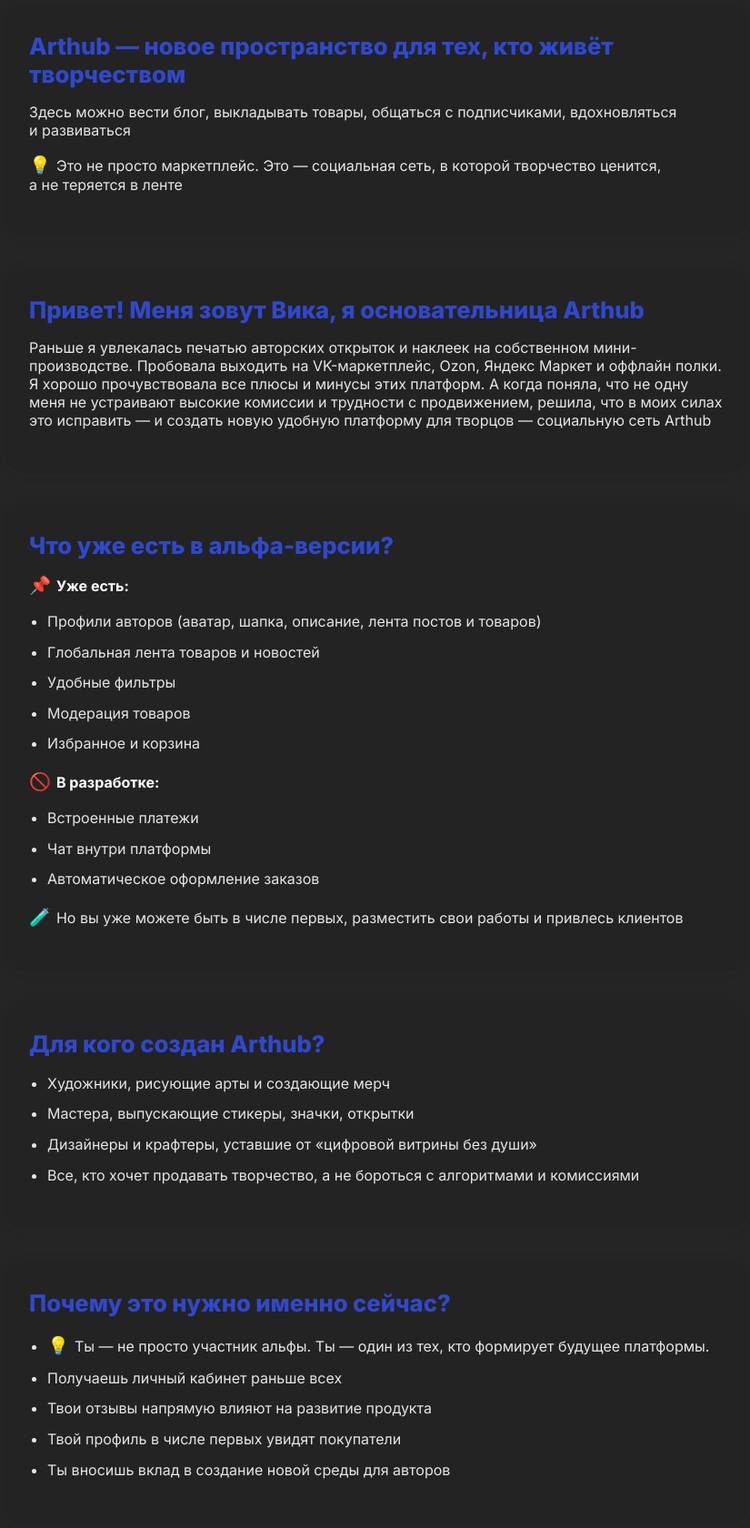
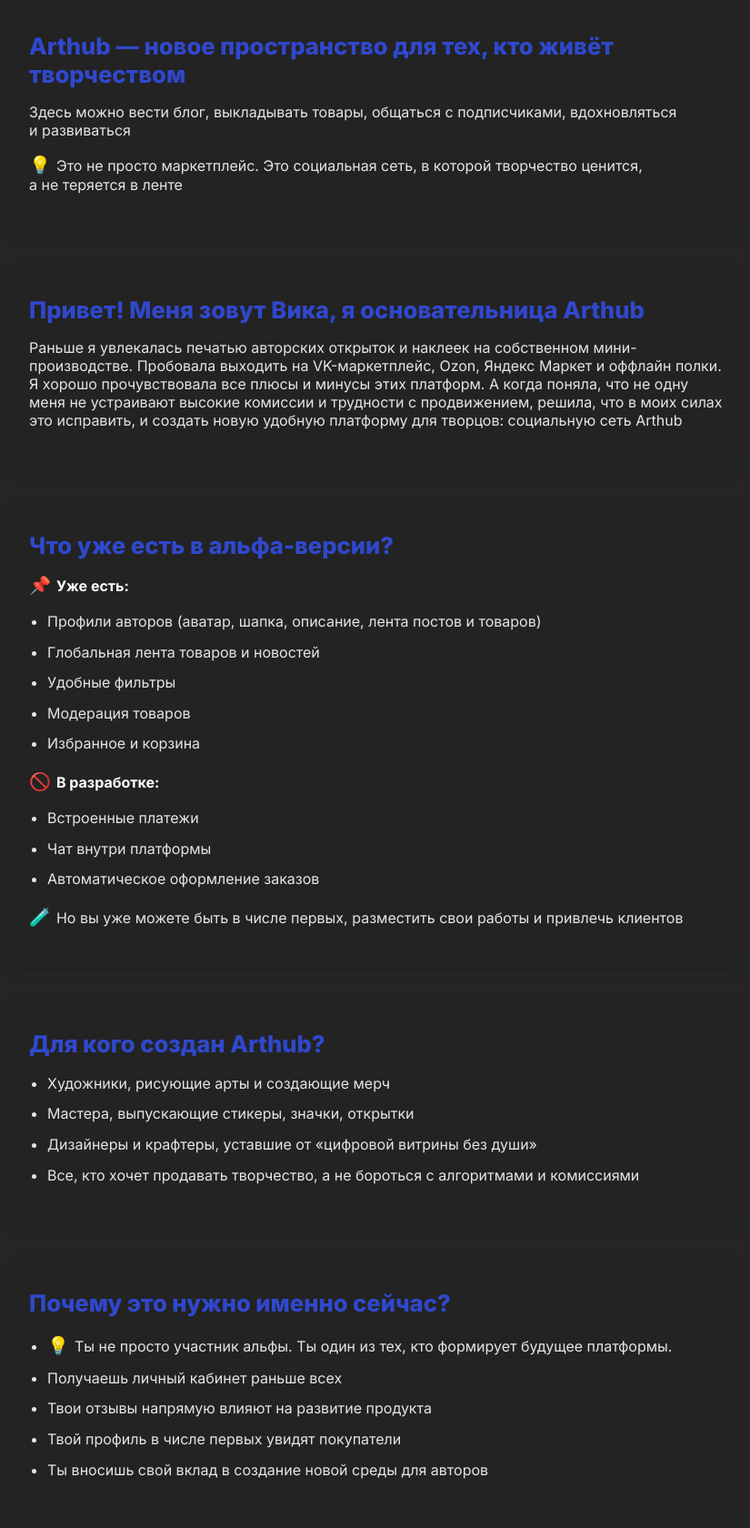
Before and after one commit to Victoria396/arthub_main-page, a plain HTML site: page index.html in a window 1280 px wide. Shown: the part 581-2261 px from the top of the page at 91% size, without its empty margins (226-1051 px from the left). Drawn offline with Linux system fonts and the light colour scheme.

Commit message:
проверка на орфографию и пунктуацию

```diff
--- a/index.html
+++ b/index.html
@@ -21,13 +21,13 @@
 <section class="intro-section">
 <h2>Arthub&nbsp;&mdash; новое пространство для тех, кто живёт творчеством</h2>
 <p>Здесь можно вести блог, выкладывать товары, общаться с&nbsp;подписчиками, вдохновляться и&nbsp;развиваться</p>
-<p><span class="emoji">💡</span>Это не&nbsp;просто маркетплейс. Это&nbsp;&mdash; социальная сеть, в&nbsp;которой творчество ценится, а&nbsp;не&nbsp;теряется в&nbsp;ленте</p>
+<p><span class="emoji">💡</span>Это не&nbsp;просто маркетплейс. Это социальная сеть, в&nbsp;которой творчество ценится, а&nbsp;не&nbsp;теряется в&nbsp;ленте</p>
 </section>
 
 <section class="history-section">
 <h2>Привет! Меня зовут Вика, я&nbsp;основательница Arthub</h2>
 <p>
-Раньше я&nbsp;увлекалась печатью авторских открыток и&nbsp;наклеек на&nbsp;собственном мини-производстве. Пробовала выходить на&nbsp;VK-маркетплейс, Ozon, Яндекс Маркет и&nbsp;оффлайн полки. Я&nbsp;хорошо прочувствовала все плюсы и&nbsp;минусы этих платформ. А&nbsp;когда поняла, что не&nbsp;одну меня не&nbsp;устраивают высокие комиссии и&nbsp;трудности с&nbsp;продвижением, решила, что в&nbsp;моих силах это исправить&nbsp;&mdash; и&nbsp;создать новую удобную платформу для творцов&nbsp;&mdash; социальную сеть Arthub
+Раньше я&nbsp;увлекалась печатью авторских открыток и&nbsp;наклеек на&nbsp;собственном мини-производстве. Пробовала выходить на&nbsp;VK-маркетплейс, Ozon, Яндекс Маркет и&nbsp;оффлайн полки. Я&nbsp;хорошо прочувствовала все плюсы и&nbsp;минусы этих платформ. А&nbsp;когда поняла, что не&nbsp;одну меня не&nbsp;устраивают высокие комиссии и&nbsp;трудности с&nbsp;продвижением, решила, что в&nbsp;моих силах это исправить, и создать новую удобную платформу для творцов: социальную сеть Arthub
 </p>
 </section>
 
@@ -47,7 +47,7 @@
 <li>Чат внутри платформы</li>
 <li>Автоматическое оформление заказов</li>
 </ul>
-<p><span class="emoji">🧪</span>Но вы&nbsp;уже можете быть в&nbsp;числе первых, разместить свои работы и&nbsp;привлесь клиентов</p>
+<p><span class="emoji">🧪</span>Но вы&nbsp;уже можете быть в&nbsp;числе первых, разместить свои работы и&nbsp;привлечь клиентов</p>
 </section>
 
 <section class="forwhom-section">
@@ -63,11 +63,11 @@
 <section class="why-now-section">
 <h2>Почему это нужно именно сейчас?</h2>
 <ul>
-<li><span class="emoji">💡</span>Ты&nbsp;&mdash; не&nbsp;просто участник альфы. Ты&nbsp;&mdash; один из&nbsp;тех, кто формирует будущее платформы.</li>
+<li><span class="emoji">💡</span>Ты не&nbsp;просто участник альфы. Ты один из&nbsp;тех, кто формирует будущее платформы.</li>
 <li>Получаешь личный кабинет раньше всех</li>
 <li>Твои отзывы напрямую влияют на&nbsp;развитие продукта</li>
 <li>Твой профиль в&nbsp;числе первых увидят покупатели</li>
-<li>Ты&nbsp;вносишь вклад в&nbsp;создание новой среды для авторов</li>
+<li>Ты&nbsp;вносишь свой вклад в&nbsp;создание новой среды для авторов</li>
 </ul>
 </section>
 
@@ -87,7 +87,7 @@
 <h2>Почему краудфандинг?</h2>
 <p>Мы&nbsp;выбрали платформу <strong>Planeta.ru</strong>&nbsp;&mdash; крупнейшую краудфандинговую площадку в&nbsp;России. Это прозрачный способ протестировать идею и&nbsp;получить поддержку от&nbsp;тех, кому она действительно откликается</p>
 <p><span class="emoji">💡</span><strong>Краудфандинг</strong>&nbsp;&mdash; это народное финансирование. Вы&nbsp;вносите вклад в&nbsp;проект и&nbsp;получаете за&nbsp;это бонус: доступ к&nbsp;альфа- или бета-тестированию, мерч, благодарности и&nbsp;многое другое.<br>
-Если проект не&nbsp;соберет и&nbsp;50% от&nbsp;суммы&nbsp;&mdash; все ваши деньги автоматически вернутся вам</p>
+Если проект не&nbsp;соберёт и&nbsp;50% от&nbsp;суммы, все ваши деньги автоматически вернутся вам</p>
 <p><span class="emoji">👉</span><a href="https://planeta.ru/campaigns/arthub" target="_blank">Перейти на&nbsp;страницу кампании</a></p>
 </section>
 </main>
```
